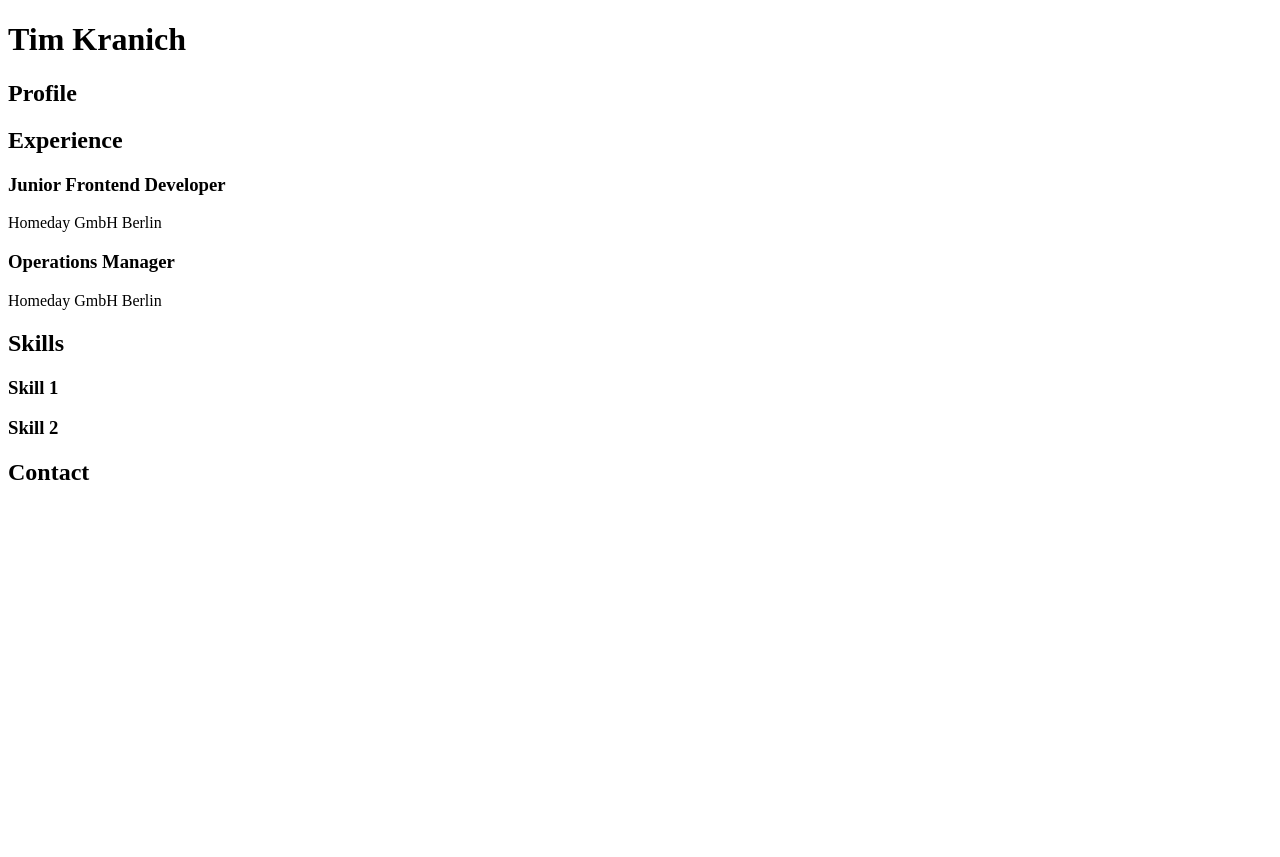
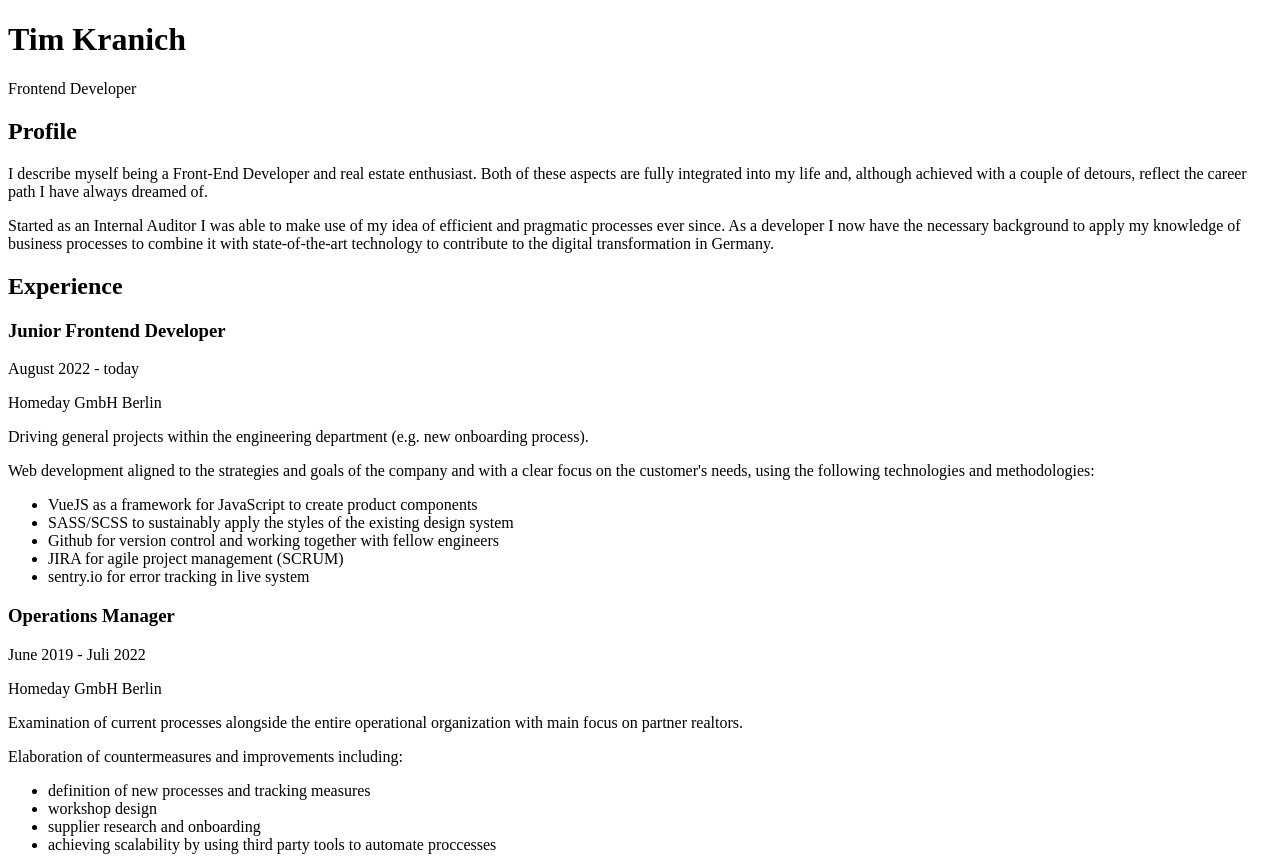
Before and after one commit to logycode/my-cv, a plain HTML site: page index.html in a window 1280 px wide. Shown: the top 857 px of the page. Before the commit the page ends 800 px from the top, so only its background shows below. Drawn offline with Linux system fonts and the light colour scheme.

Commit message:
add profile and first information about experience

```diff
--- a/index.html
+++ b/index.html
@@ -15,21 +15,70 @@
 <body>
     <header>
         <h1>Tim Kranich</h1>
+        <p>Frontend Developer</p>
     </header>
     <main>
         <article>
             <h2>Profile</h2>
+            <p>
+                I describe myself being a Front-End Developer and real estate enthusiast. Both of these aspects are
+                fully integrated into my life and, although achieved with a couple of detours, reflect the career path I
+                have always dreamed of.
+            </p>
+            <p>
+                Started as an Internal Auditor I was able to make use of my idea of efficient and pragmatic processes
+                ever since. As a developer I now have the necessary background to apply my knowledge of business
+                processes to combine it with state-of-the-art technology to contribute to the digital transformation in
+                Germany.
+            </p>
         </article>
 
         <article>
             <h2>Experience</h2>
             <section>
-                <h3>Junior Frontend Developer</h3>
-                <p>Homeday GmbH Berlin</p>
+                <header>
+                    <h3>Junior Frontend Developer</h3>
+                    <p>August 2022 - today</p>
+                    <p>Homeday GmbH Berlin</p>
+                </header>
+                <main>
+                    <p>
+                        Driving general projects within the engineering department (e.g. new onboarding process).
+                    </p>
+                    <p>
+                        Web development aligned to the strategies and goals of the company and with a clear focus on the
+                        customer's needs, using the following technologies and methodologies:
+                    <ul>
+                        <li>VueJS as a framework for JavaScript to create product components</li>
+                        <li>SASS/SCSS to sustainably apply the styles of the existing design system</li>
+                        <li>Github for version control and working together with fellow engineers</li>
+                        <li>JIRA for agile project management (SCRUM)</li>
+                        <li>sentry.io for error tracking in live system</li>
+                    </ul>
+                    </p>
+                </main>
             </section>
             <section>
-                <h3>Operations Manager</h3>
-                <p>Homeday GmbH Berlin</p>
+                <header>
+                    <h3>Operations Manager</h3>
+                    <p>June 2019 - Juli 2022</p>
+                    <p>Homeday GmbH Berlin</p>
+                </header>
+                <main>
+                    <p>
+                        Examination of current processes alongside the entire operational organization with main focus
+                        on partner realtors.
+                    </p>
+                    <p>
+                        Elaboration of countermeasures and improvements including:
+                    <ul>
+                        <li>definition of new processes and tracking measures</li>
+                        <li>workshop design</li>
+                        <li>supplier research and onboarding</li>
+                        <li>achieving scalability by using third party tools to automate proccesses</li>
+                    </ul>
+                    </p>
+                </main>
             </section>
         </article>
 
```
